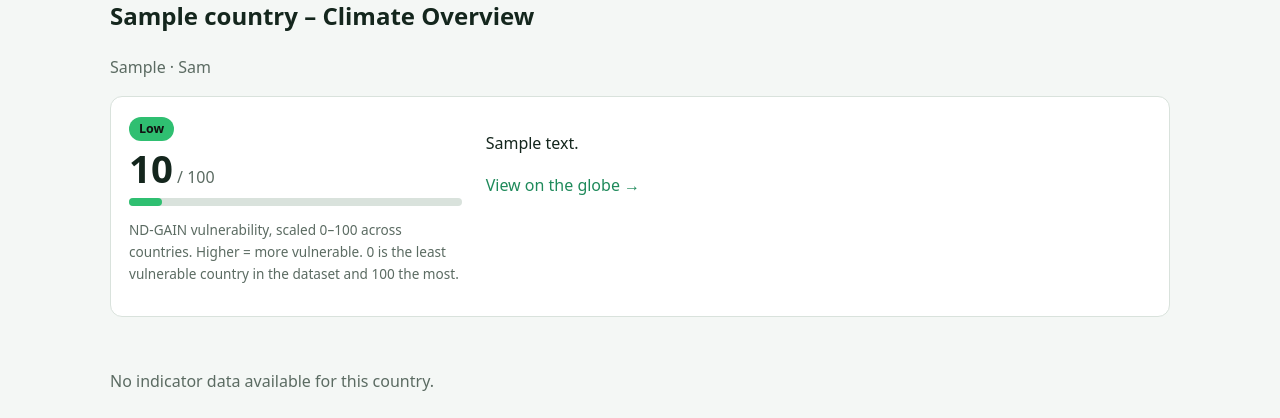
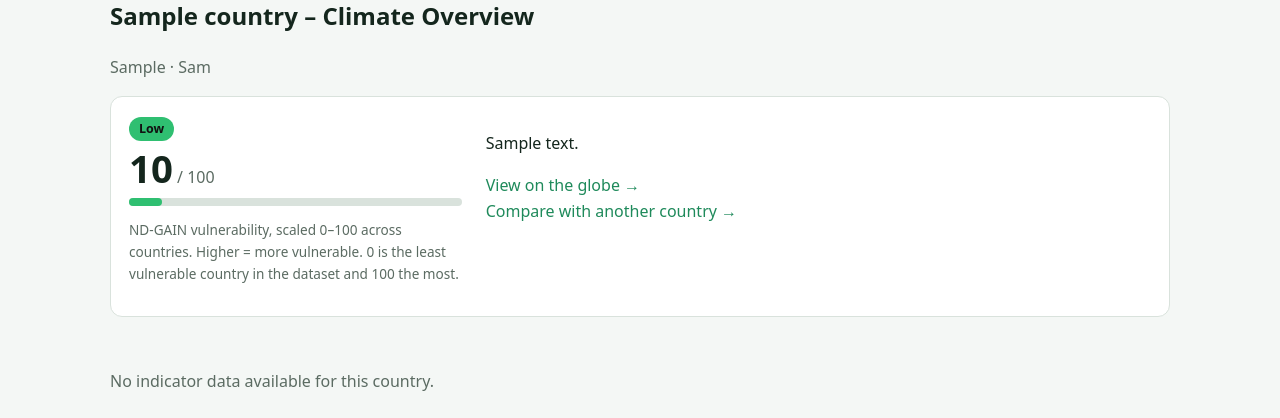
Before and after one commit to mindsetalley/Climate-Tracker, a PHP site: the page made by country.php in a window 1280 px wide. Shown: the part 149-567 px from the top of the page. Run offline with PHP 8.4, Linux system fonts and the light colour scheme; tables that the repository leaves empty hold one stand-in row (values such as "Sample post"); data that the repository does not hold is empty.

Commit message:
Add comparison link and line break in country.php

```diff
--- a/country.php
+++ b/country.php
@@ -78,7 +78,8 @@ require __DIR__ . '/includes/header.php';
       <p class="note">ND-GAIN vulnerability, scaled 0–100 across countries<?= $country['score_year'] ? ' (' . (int)$country['score_year'] . ')' : '' ?>. Higher = more vulnerable. 0 is the least vulnerable country in the dataset and 100 the most.</p>    </div>
     <div>
       <?= $country['summary'] ? '<p>' . e($country['summary']) . '</p>' : '<p class="mute">No summary written yet.</p>' ?>
-      <a href="<?= url('tracker.php?country=' . urlencode($country['iso_a3'])) ?>">View on the globe →</a>
+      <a href="<?= url('tracker.php?country=' . urlencode($country['iso_a3'])) ?>">View on the globe →</a><br>
+      <a href="<?= url('compare.php?c[]=' . urlencode($country['iso_a3'])) ?>">Compare with another country →</a>
     </div>
   </div>
 
```
